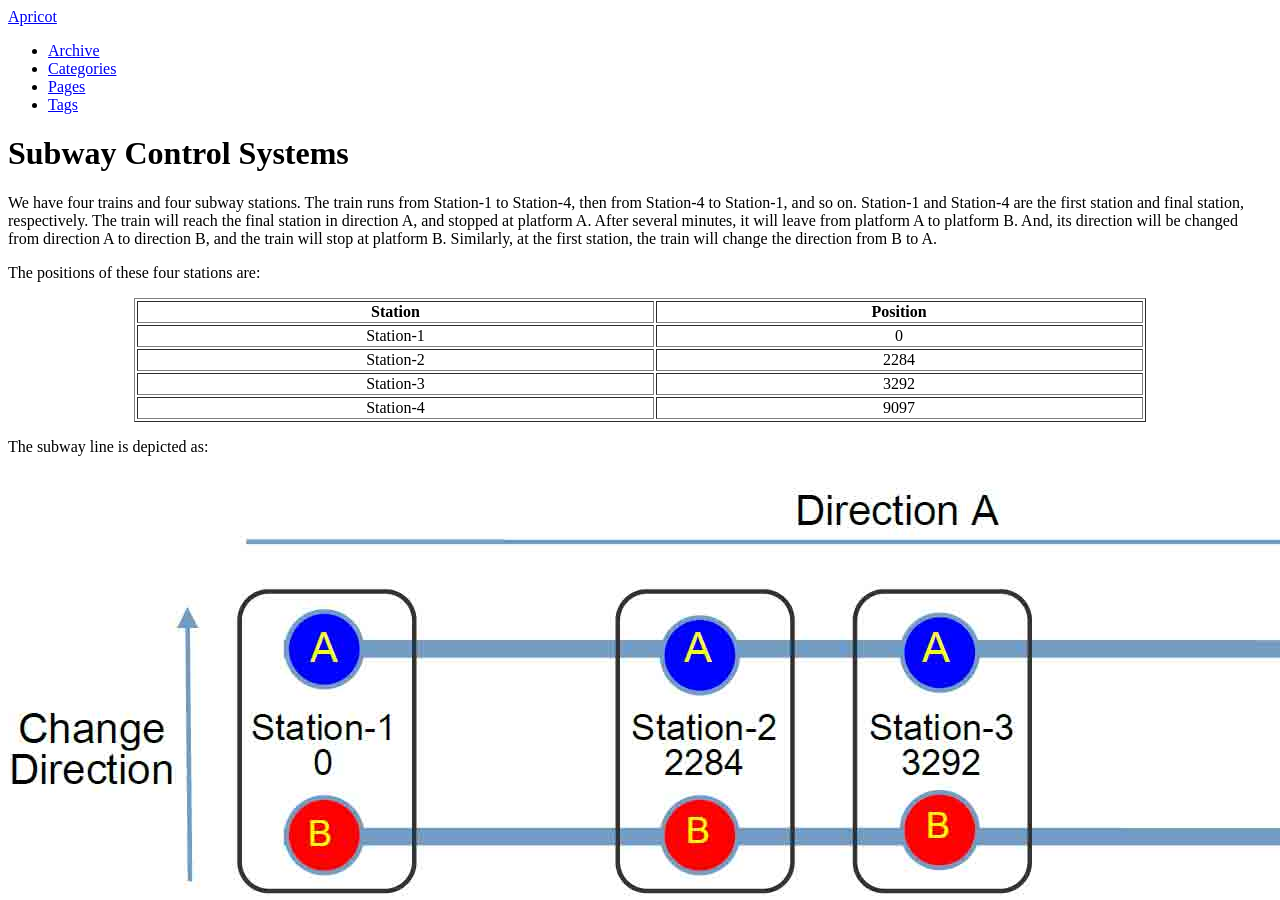
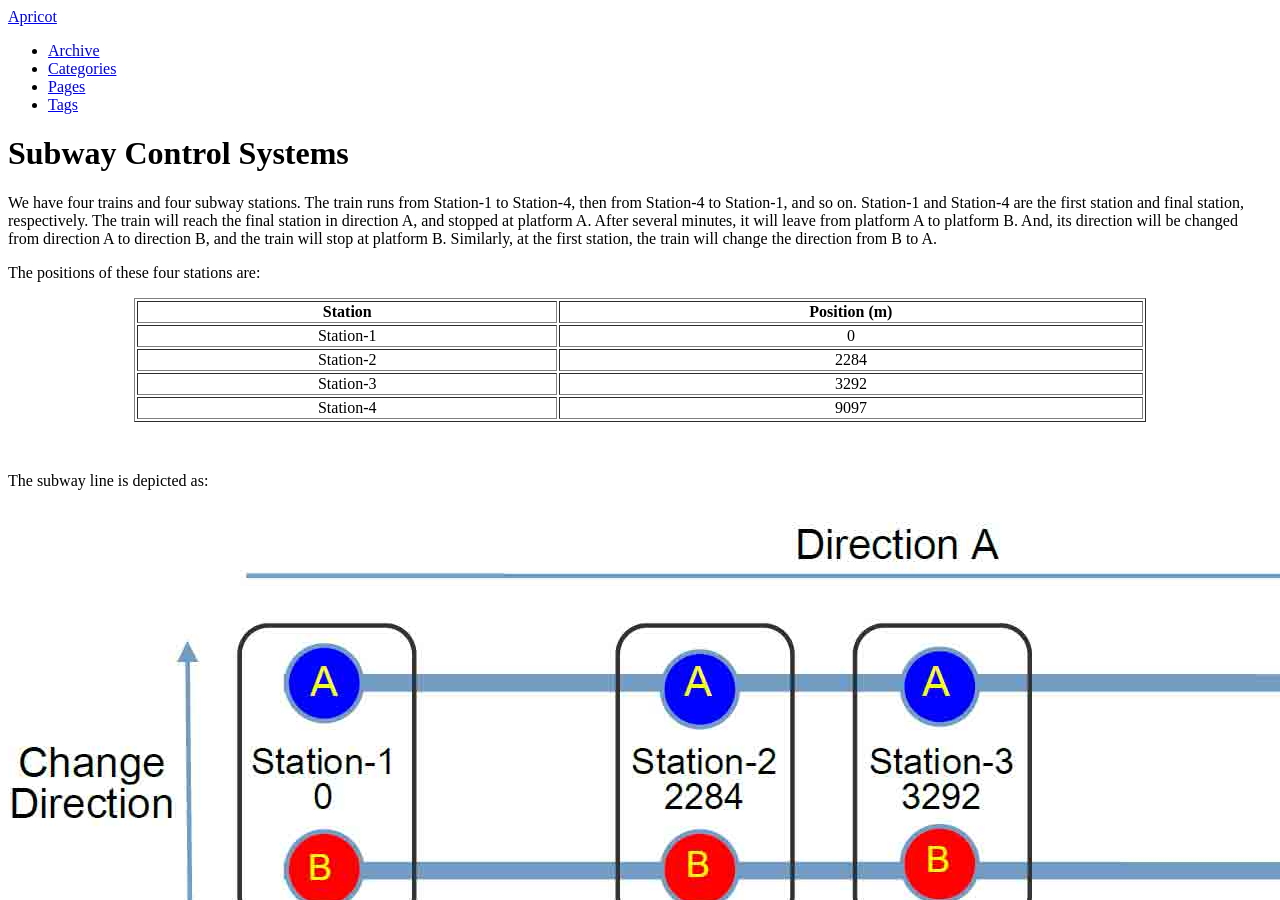
Before and after one commit to fanghuixing/apricot, a Jekyll site: the page built from cases/subway/subwaycontrolsystems.md, in a window 1280 px wide and 900 px high. Built offline with Jekyll 4.4.1, drawn with Linux system fonts in a browser that asks for light colours; comment, search, counter and statistics services are not loaded.

Commit message:
add table

```diff
--- a/cases/subway/subwaycontrolsystems.md
+++ b/cases/subway/subwaycontrolsystems.md
@@ -14,7 +14,7 @@ The positions of these four stations are:
 <thead>
 <tr>
   <th>Station</th>
-  <th>Position</th>
+  <th>Position (m)</th>
 </tr>
 </thead>
 <tbody align="center">
@@ -38,6 +38,7 @@ The positions of these four stations are:
 </table>
 </div>
 
+<br>
 
 The subway line is depicted as:
 
```
